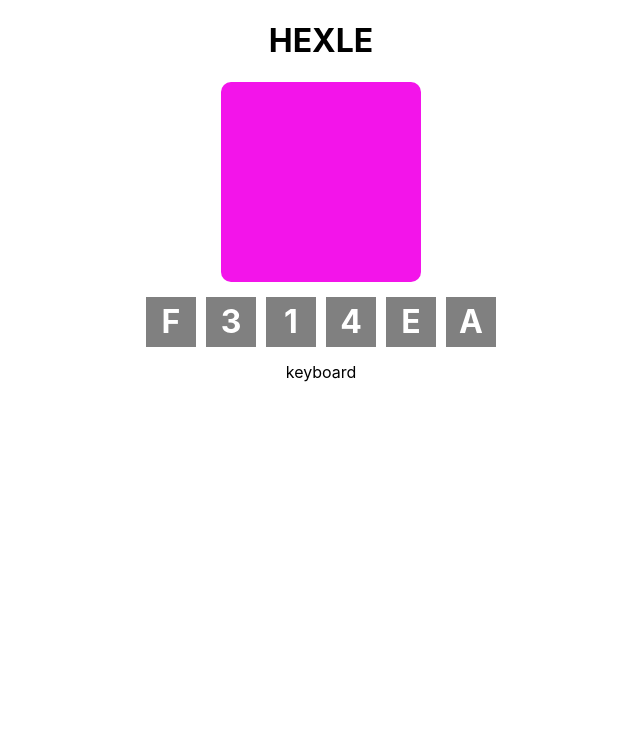
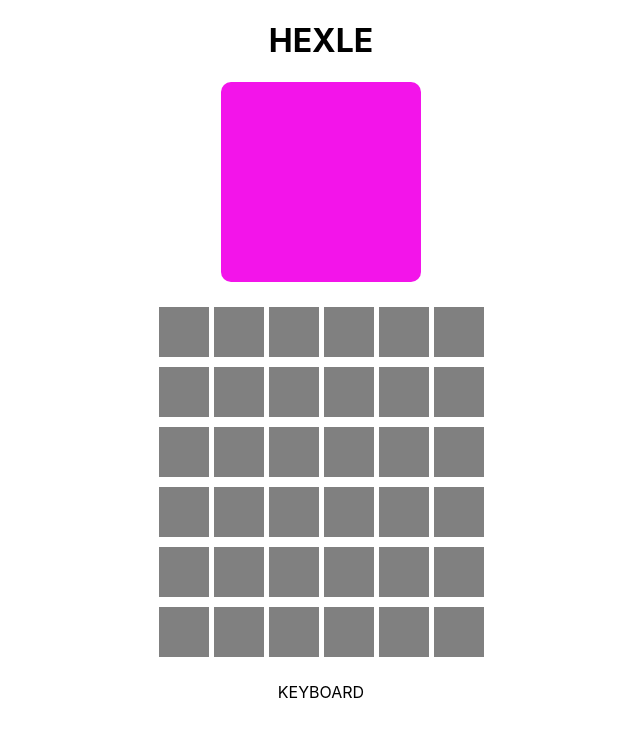
Before and after one commit to supahkenneh/hexle, a React (Create React App) app: page / in a window 1280 px wide. Shown: the top 736 px of the page, without its empty margins (319-959 px from the left). Built offline with nearby package versions, Linux system fonts and the light colour scheme.

Commit message:
create guesses container and characters

```diff
--- a/src/App.css
+++ b/src/App.css
@@ -12,7 +12,7 @@
   justify-content: center;
 }
 
-.character-container {
+.guess-container {
   display: flex;
   justify-content: center;
   margin: 15px auto;
@@ -22,7 +22,7 @@
   height: 50px;
   width: 50px;
   background-color: gray;
-  margin: auto 5px;
+  margin: 10px 2.5px;
 }
 
 .character div {
--- a/src/Components/Character.jsx
+++ b/src/Components/Character.jsx
@@ -1,7 +1,7 @@
 const Character = (prop) => {
     return (
         <div className="character">
-            <div>{prop.value.toUpperCase()}</div>
+            <div>{prop.value ? prop.value.toUpperCase() : ' '}</div>
         </div>
     )
 }
--- /dev/null
+++ b/src/Components/Guess.jsx
@@ -0,0 +1,15 @@
+import Character from "./Character";
+
+const Guess = (prop) => {
+    const characters = 6;
+
+    let charArr = [];
+    for (let i = 0; i < characters; i++) {
+        charArr.push(<Character key={i}/>);
+    }
+    return (
+        <div>{charArr}</div>
+    )
+}
+
+export default Guess;
--- a/src/Containers/Board.jsx
+++ b/src/Containers/Board.jsx
@@ -1,10 +1,10 @@
 import { Component, Fragment } from "react";
 import Color from "../Components/Color";
-import Character from "../Components/Character";
+import KeyboardContainer from "./KeyboardContainer";
+import GuessContainer from "./GuessContainer";
 
 class Board extends Component {
     state;
-
     constructor() {
         super();
         this.state = { color: '' };
@@ -21,14 +21,8 @@ class Board extends Component {
                 <div className="color-container">
                     <Color color={this.state.color} />
                 </div>
-                <div className="character-container">
-                    {this.state.color.split('').map(char => {
-                        return <Character value={char} />
-                    })}
-                </div>
-                <div className="keyboard-container">
-                    <div>keyboard</div>
-                </div>
+                <GuessContainer />
+                <KeyboardContainer />
             </Fragment>
         )
     }
--- /dev/null
+++ b/src/Containers/GuessContainer.jsx
@@ -0,0 +1,22 @@
+import { Component } from "react";
+import Guess from "../Components/Guess";
+
+class GuessContainer extends Component {
+    chances;
+    constructor() {
+        super();
+        this.chances = 6;
+    }
+
+    render() {
+        let guesses = [];
+        for (let i = 0; i < this.chances; i++) {
+            guesses.push(<Guess key={i} />)
+        }
+        return (
+            <div className="guess-container">{guesses}</div>
+        )
+    }
+}
+
+export default GuessContainer;
--- /dev/null
+++ b/src/Containers/KeyboardContainer.jsx
@@ -0,0 +1,7 @@
+const KeyboardContainer = (prop) => {
+    return (
+        <div>KEYBOARD</div>
+    )
+}
+
+export default KeyboardContainer;
```
